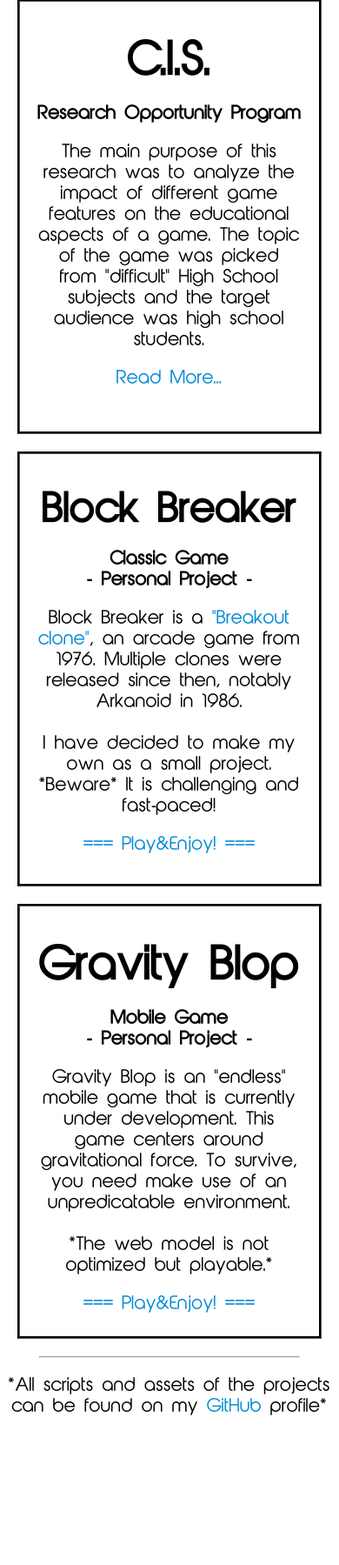
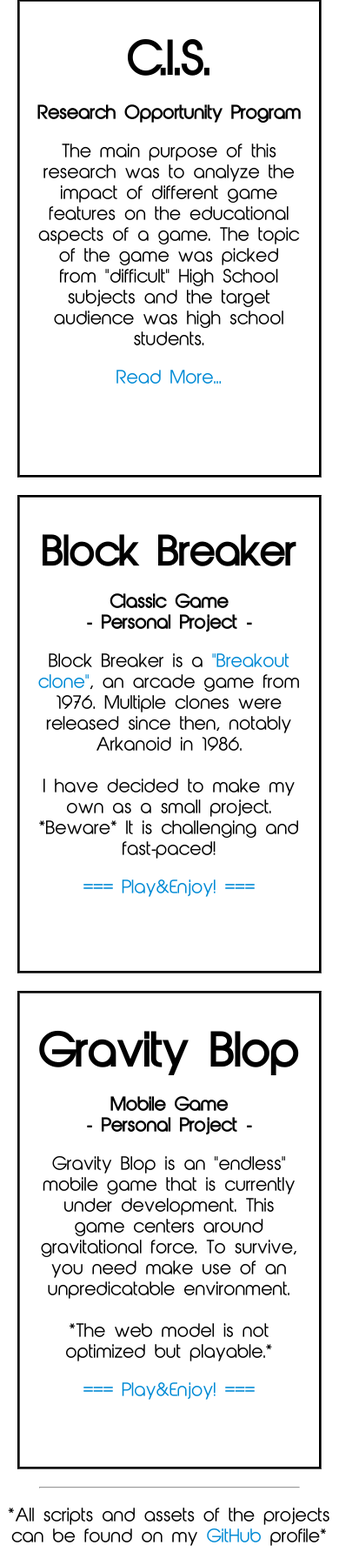
Before and after one commit to Achummy/personalwebsite, a Django app: page /portfolio/ in a window 390 px wide. Shown: the part 179-1978 px from the top of the page at 87% size. Before the commit the page ends 1806 px from the top, so only its background shows below. Run offline with Django 3.2, Linux system fonts and the light colour scheme.

Commit message:
Changed portfolio.css for mobile

```diff
--- a/blog/static/css/portfolio.css
+++ b/blog/static/css/portfolio.css
@@ -10,7 +10,7 @@
   padding: 2em 1em;
   margin: 10px;
   width: 350px;
-  height: 500px;
+  height: 550px;
   border: medium groove black;
   line-height: 80%;
 }
```
